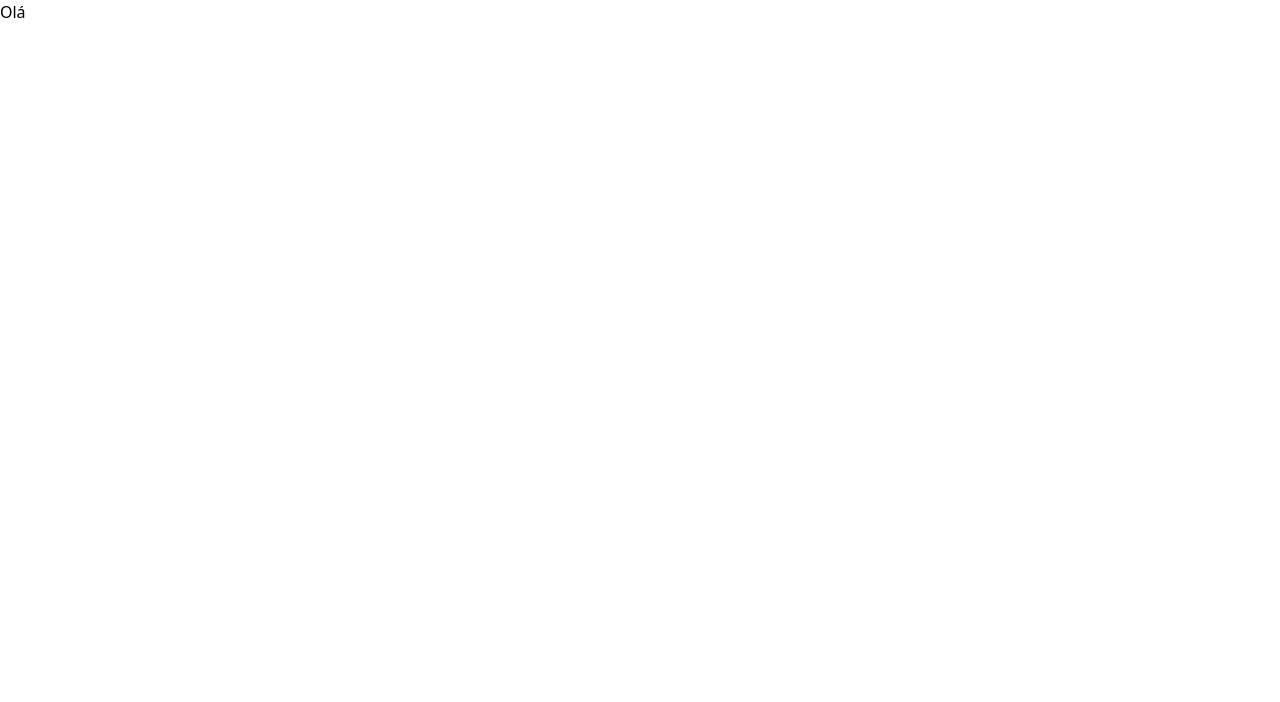
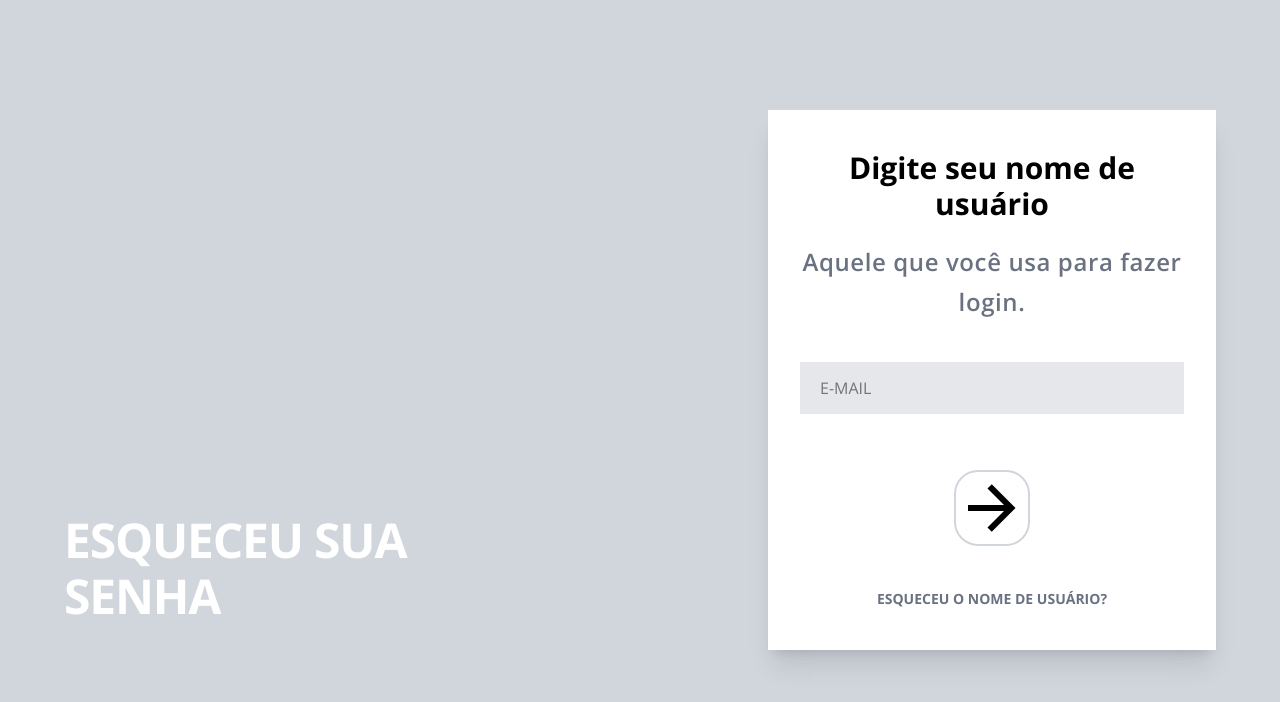
Before and after one commit to ESAELA/MiniProjectLogin, a React (Vite) app: page /forgotpassword in a window 1280 px wide. Shown: the top 702 px of the page. Built offline with nearby package versions, Linux system fonts and the light colour scheme.

Commit message:
finished

```diff
--- a/src/componentes/ForgotPassword.jsx
+++ b/src/componentes/ForgotPassword.jsx
@@ -1,6 +1,50 @@
+import Icon from '@mdi/react';
+import { mdiArrowRight } from '@mdi/js'
+
 function ForgotPassword () {
     return (
-        <h2>Olá</h2>
+        <div className="bg-gray-300 min-h-screen flex flex-col justify-center font-display">
+            <div className='flex flex-col justify-center items-center space-y-10 xl:flex xl:flex-row xl:justify-center'>
+
+                <div className='flex flex-col items-center xl:flex xl:flex-row xl:justify-between xl:w-6xl  md:flex md:flex-col md:justify-center md:items-center sm:flex sm:flex-col sm:items-center  2xl:w-11/12'>
+
+                <div className='w-sm sm:w-lg  md:w-xl md:h-30 mb-5 md:my-10 xl:w-92 xl:mt-96 2xl:w-xl 2xl:h-40 2xl:mb-40'>
+                    <h1 className='text-4xl xl:text-start text-center text-white uppercase -tracking-tigh font-bold sm:-tracking-wide sm:text-6xl sm:leading-16 md:text-6xl md:leading-17 xl:text-5xl xl:leading-14  xl:tracking-tightest 2xl:text-7xl 2xl:leading-20 2xl:font-bold'>
+                        Esqueceu sua senha
+                    </h1>
+                </div>
+
+                <div className="bg-white shadow-xl flex flex-col justify-center items-center w-md gap-10 sm:w-xl md:w-2xl mb-10 xl:w-md 2xl:w-xl  2xl:space-y-3">
+
+                    <div className='flex flex-col items-center gap-5'>
+                        <div className='w-sm mt-10 sm:w-md xl:w-96 2xl:w-lg md:w-xl'>
+                            <h1 className='text-center text-3xl font-bold sm:text-4xl sm:font-bold md:font-bold md:text-4xl xl:text-3xl 2xl:text-5xl '>
+                                Digite seu nome de usuário
+                            </h1>
+                        </div>
+                        <div className='w-sm sm:w-lg md:w-lg xl:w-96 2xl:w-lg'>
+                            <p className='text-3xl text-center text-gray-500 font-semibold sm:text-4xl md:text-4xl md:leading-12 md:tracking-wide xl:text-2xl xl:leading-10 2xl:text-3xl'>
+                                Aquele que você usa para fazer login.
+                            </p>
+                        </div>
+                    </div>
+
+                    <div className='bg-gray-200 h-20 w-sm text-black sm:w-lg  md:w-xl md:h-25 xl:w-96 xl:h-13 2xl:w-lg 2xl:h-15'>
+                        <input type="" placeholder="E-mail" className='w-full h-full p-5 uppercase text-black sm:w-full md:w-full md:h-full md:p-10 xl:w-full xl:h-full xl:p-5 2xl:w-full 2xl:h-full 2xl:p-7' />
+                    </div>
+                    <div className='rounded-4xl 2xl:p-2 2xl:rounded-3xl xl:p-0 xl:rounded-3xl p-2 px-4 py-4 mt-4 cursor-pointer border-2 border-gray-300 transition duration-300 ease-in-out hover:-translate-y-1'>
+                        <Icon path={mdiArrowRight} size={3} />
+                    </div>
+                    <div className='mb-10 text-gray-500 font-bold'>
+                        <a href="forgotusername" className='text-lg tracking-wider uppercase hover:text-black sm:text-2xl sm:tracking-normal sm:uppercase md:text-3xl xl:text-sm 2xl:text-lg'>
+                            Esqueceu o nome de usuário?
+                        </a>
+                    </div>
+
+                </div>
+                </div>
+            </div>
+        </div>
     )
 }
 
--- a/src/componentes/ForgotUsername.jsx
+++ b/src/componentes/ForgotUsername.jsx
@@ -6,37 +6,37 @@ function ForgotUsername () {
         <div className="bg-gray-300 min-h-screen flex flex-col justify-center font-display">
             <div className='flex flex-col justify-center items-center space-y-10 xl:flex xl:flex-row xl:justify-center'>
 
-                <div className='flex flex-col items-center xl:flex xl:flex-row xl:justify-between xl:w-6xl xl:items-center md:flex md:flex-col md:justify-center md:items-center sm:flex sm:flex-col sm:items-center xl:bg-black'>
+                <div className='flex flex-col items-center xl:flex xl:flex-row xl:justify-between xl:w-6xl  md:flex md:flex-col md:justify-center md:items-center sm:flex sm:flex-col sm:items-center  2xl:w-11/12'>
 
-                <div className='w-sm sm:w-lg  md:w-xl  md:h-30 mb-5 md:my-10 xl:bg-green-400 xl:w-85 xl:h-40 xl:flex xl:flex-col xl:justify-center'>
-                    <h1 className='text-4xl text-center text-white uppercase -tracking-tigh font-bold sm:-tracking-wide sm:text-5xl sm:leading-14 md:text-6xl md:leading-17 xl:leading-13 xl:-tracking-widest'>
+                <div className='w-sm sm:w-lg  md:w-xl md:h-30 mb-5 md:my-10 xl:w-80 xl:mt-96 2xl:w-xl 2xl:h-60 2xl:mb-70'>
+                    <h1 className='text-4xl xl:text-start text-center text-white uppercase -tracking-tigh font-bold sm:-tracking-wide sm:text-5xl sm:leading-14 md:text-6xl md:leading-17 xl:text-5xl xl:leading-12  xl:tracking-tightest 2xl:text-8xl 2xl:leading-22 2xl:font-bold'>
                         Esqueceu o nome de usuário
                     </h1>
                 </div>
 
-                <div className="bg-white shadow-xl flex flex-col justify-center items-center w-md gap-10 sm:w-xl md:w-2xl mb-10 xl:w-md  2xl:bg-green-600">
+                <div className="bg-white shadow-xl flex flex-col justify-center items-center w-md gap-10 sm:w-xl md:w-2xl mb-10 xl:w-md 2xl:w-xl  2xl:space-y-3">
 
                     <div className='flex flex-col items-center gap-5 '>
-                        <div className='w-sm mt-10 sm:w-md xl:w-96'>
-                            <h1 className='text-center text-3xl font-bold sm:text-4xl sm:font-bold md:font-bold xl:text-3xl '>
+                        <div className='w-sm mt-10 sm:w-md xl:w-96 2xl:w-lg'>
+                            <h1 className='text-center text-3xl font-bold sm:text-4xl sm:font-bold md:font-bold xl:text-3xl 2xl:text-4xl '>
                                 Insira seu endereço de e-mail
                             </h1>
                         </div>
-                        <div className='w-sm sm:w-lg md:w-xl  xl:w-96'>
-                            <p className='text-2xl text-center text-gray-500 font-semibold sm:text-3xl md:text-4xl md:leading-12 md:tracking-wide xl:text-2xl xl:leading-7'>
+                        <div className='w-sm sm:w-lg md:w-xl  xl:w-96 2xl:w-lg'>
+                            <p className='text-2xl text-center text-gray-500 font-semibold sm:text-3xl md:text-4xl md:leading-12 md:tracking-wide xl:text-2xl xl:leading-7 2xl:text-3xl'>
                                 A recuperação do seu nome de usuário começa com o e-mail vinculado à sua conta.
                             </p>
                         </div>
                     </div>
 
-                    <div className='bg-gray-200 h-20 w-sm text-black sm:w-lg  md:w-xl md:h-25 xl:w-96 xl:h-13'>
-                        <input type="" placeholder="E-mail" className='w-full h-full p-5 uppercase text-black sm:w-full md:w-full md:h-full md:p-10 xl:w-full xl:h-full xl:p-5' />
+                    <div className='bg-gray-200 h-20 w-sm text-black sm:w-lg  md:w-xl md:h-25 xl:w-96 xl:h-13 2xl:w-lg 2xl:h-15'>
+                        <input type="" placeholder="E-mail" className='w-full h-full p-5 uppercase text-black sm:w-full md:w-full md:h-full md:p-10 xl:w-full xl:h-full xl:p-5 2xl:w-full 2xl:h-full 2xl:p-7' />
                     </div>
-                    <div className='rounded-4xl xl:p-0 xl:rounded-3xl p-2 px-4 py-4 mt-4 cursor-pointer border-2 border-gray-300 transition duration-300 ease-in-out hover:-translate-y-1'>
+                    <div className='rounded-4xl 2xl:p-2 2xl:rounded-3xl xl:p-0 xl:rounded-3xl p-2 px-4 py-4 mt-4 cursor-pointer border-2 border-gray-300 transition duration-300 ease-in-out hover:-translate-y-1'>
                         <Icon path={mdiArrowRight} size={3} />
                     </div>
                     <div className='mb-10 text-gray-500 font-bold'>
-                        <a href="" className='text-lg tracking-wider uppercase hover:text-black sm:text-2xl sm:tracking-normal sm:uppercase md:text-3xl xl:text-sm'>
+                        <a href="forgotpassword" className='text-lg tracking-wider uppercase hover:text-black sm:text-2xl sm:tracking-normal sm:uppercase md:text-3xl xl:text-sm 2xl:text-lg'>
                             Esqueceu sua senha?
                         </a>
                     </div>
--- a/src/componentes/Recovery.jsx
+++ b/src/componentes/Recovery.jsx
@@ -9,14 +9,14 @@ function Recovery () {
 
                 <div className="max-w-sm flex flex-col gap-5 mt-20 xl:flex-col xl:justify-center xl:items-center md:items-center md:flex-col sm:flex sm:flex-col sm:justify-center sm:items-center">
 
-                    <div className="p-10 text-white space-y-8 xl:w-6xl md:w-3xl xl:flex xl:flex-col xl:items-center xl:justify-center sm:flex sm:flex-col sm:justify-center sm:items-center">
+                    <div className="flex flex-col items-center justify-center p-10 text-white space-y-8 xl:w-6xl md:w-3xl xl:flex xl:flex-col xl:items-center xl:justify-center sm:flex sm:flex-col sm:justify-center sm:items-center">
                         <div className='xl:w-5xl xl:h-20 xl:flex xl:items-center xl:justify-center sm:w-md'>
                             <h1 className="text-4xl font-semibold text-center uppercase md:text-5xl sm:text-5xl sm:leading-15 md:leading-15 xl:text-7xl xl:leading-10 -tracking-tighter">
                                 Não consegue entrar?
                             </h1>
                         </div>
-                        <div className='xl:w-3xl sm:w-xl'>
-                            <p className="text-md text-center md:text-4xl  xl:text-2xl tracking-[2px] sm:text-3xl">
+                        <div className='xl:w-3xl sm:w-xl w-md flex flex-col items-center justify-center'>
+                            <p className="text-2xl text-center md:text-4xl  xl:text-2xl tracking-[2px] sm:text-3xl">
                                 Há alguns motivos pelos quais você pode não conseguir fazer login. Verifique as opções abaixo para possíveis soluções.
                             </p>
                         </div>
```
